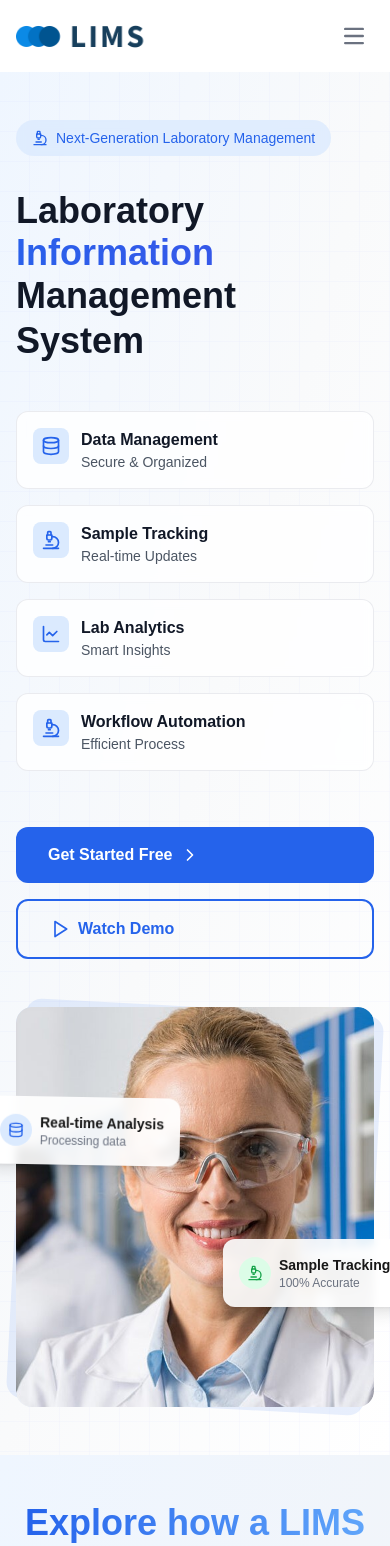
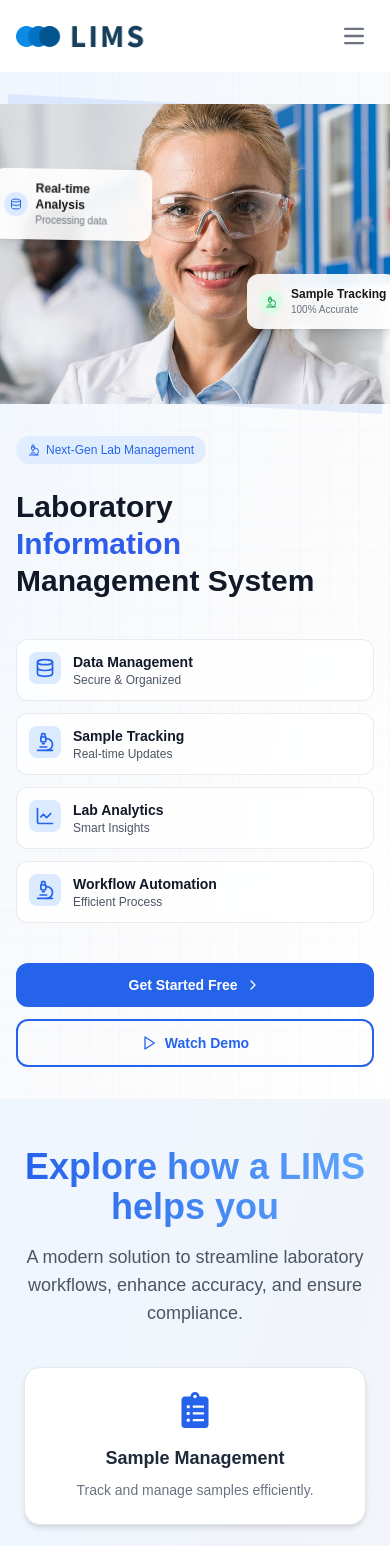
Before and after one commit to namanpunn/Laboratory-Management-System, a Next.js app: page / in a window 390 px wide. Shown: the top 1546 px of the page. Built offline with nearby package versions, Linux system fonts and the light colour scheme.

Commit message:
landing page

```diff
--- a/app/layout.js
+++ b/app/layout.js
@@ -1,6 +1,8 @@
 import { Geist, Geist_Mono } from "next/font/google";
 import "./globals.css";
 import Navbar from "../components/Navbar";
+import Footer from "@/components/Footer";
+
 const geistSans = Geist({
   variable: "--font-geist-sans",
   subsets: ["latin"],
@@ -24,6 +26,7 @@ export default function RootLayout({ children }) {
       >
         <Navbar/>
         {children}
+        <Footer/>
       </body>
     </html>
   );
--- /dev/null
+++ b/components/Footer.jsx
@@ -0,0 +1,59 @@
+export default function Footer() {
+    return (
+      <footer className="bg-gray-50 text-gray-800 border-t border-gray-200 shadow-md">
+        <div className="w-full max-w-screen-xl mx-auto p-4">
+          <div className="flex flex-wrap items-center justify-between">
+            {/* Logo Section */}
+            <a
+              href="#home"
+              className="flex items-center space-x-3 rtl:space-x-reverse mb-4 sm:mb-0"
+            >
+              <img
+                className="h-8"
+                src="/images/logo.png"
+                alt="LIMS Logo"
+              />
+            </a>
+
+            {/* Navigation Links */}
+            <ul className="flex flex-wrap items-center text-sm font-medium space-x-6 rtl:space-x-reverse">
+              <li>
+                <a href="#" className="text-gray-700 hover:text-gray-900 hover:underline transition-colors">
+                  About
+                </a>
+              </li>
+              <li>
+                <a href="#" className="text-gray-700 hover:text-gray-900 hover:underline transition-colors">
+                  Privacy Policy
+                </a>
+              </li>
+              <li>
+                <a href="#" className="text-gray-700 hover:text-gray-900 hover:underline transition-colors">
+                  Licensing
+                </a>
+              </li>
+              <li>
+                <a href="#" className="text-gray-700 hover:text-gray-900 hover:underline transition-colors">
+                  Contact
+                </a>
+              </li>
+            </ul>
+          </div>
+
+          {/* Divider */}
+          <hr className="my-4 border-gray-200" />
+
+          {/* Copyright Section */}
+          <div className="text-center text-sm text-gray-700">
+            <span className="block">
+              © 2023{" "}
+              <a href="#" className="text-gray-900 hover:underline font-medium">
+                LIMS™
+              </a>
+              . All Rights Reserved.
+            </span>
+          </div>
+        </div>
+      </footer>
+    );
+  }
--- a/components/Hero.jsx
+++ b/components/Hero.jsx
@@ -3,7 +3,7 @@ import React, { useEffect, useState } from "react";
 import { Database, Microscope, LineChart, ChevronRight, Play } from "lucide-react";
 import Image from "next/image";
 
-// Separated animation styles
+// Styles remain the same
 const styles = `
 .animate-float {
   animation: float 3s cubic-bezier(0.4, 0, 0.2, 1) infinite;
@@ -54,7 +54,6 @@ const styles = `
 }
 `;
 
-// Separated feature data
 const features = [
   {
     icon: <Database className="w-5 h-5" />,
@@ -113,7 +112,7 @@ export default function Hero() {
 
   return (
     <div className="relative min-h-screen bg-gradient-to-br from-blue-50 via-gray-50 to-white overflow-hidden">
-      {/* Optimized background pattern */}
+      {/* Background pattern */}
       <div className="absolute inset-0 opacity-5" aria-hidden="true">
         <svg width="100%" height="100%" xmlns="http://www.w3.org/2000/svg">
           <pattern id="grid" width="30" height="30" patternUnits="userSpaceOnUse">
@@ -127,99 +126,102 @@ export default function Hero() {
         </svg>
       </div>
 
-      {/* Main container with semantic structure */}
-      <main className="max-w-7xl mx-auto px-4 sm:px-6 lg:px-8 py-12 md:py-20">
-        <div className="grid grid-cols-1 md:grid-cols-2 gap-12 lg:gap-16 items-center">
-          {/* Text content with improved accessibility */}
-          <div className="z-10 space-y-8">
+      {/* Main container */}
+      <main className="max-w-7xl mx-auto px-4 sm:px-6 lg:px-8 py-8 md:py-20">
+        <div className="grid grid-cols-1 md:grid-cols-2 gap-8 md:gap-12 lg:gap-16 items-center">
+          {/* Text content */}
+          <div className="z-10 space-y-6 md:space-y-8 order-2 md:order-1">
             <div
-              className="inline-flex items-center px-4 py-2 rounded-full bg-blue-100/80 text-blue-600
-                         text-sm font-medium backdrop-blur-sm animate-on-scroll opacity-0
-                         transform translate-y-4  ease-out
-                         hover:bg-blue-100 hover:shadow-md transition-all duration-300"
+              className="inline-flex items-center px-3 py-1.5 md:px-4 md:py-2 rounded-full
+                         bg-blue-100/80 text-blue-600 text-xs md:text-sm font-medium
+                         backdrop-blur-sm animate-on-scroll opacity-0 transform
+                         translate-y-4 ease-out hover:bg-blue-100 hover:shadow-md
+                         transition-all duration-300"
               role="badge"
             >
-              <Microscope className="w-4 h-4 mr-2" aria-hidden="true" />
-              <span>Next-Generation Laboratory Management</span>
+              <Microscope className="w-3 h-3 md:w-4 md:h-4 mr-1.5 md:mr-2" aria-hidden="true" />
+              <span>Next-Gen Lab Management</span>
             </div>
 
             <h1 className="animate-on-scroll opacity-0 transform translate-y-4 transition duration-1000 ease-out delay-200">
-              <span className="text-4xl md:text-5xl lg:text-6xl font-bold text-gray-900 leading-tight block">
+              <span className="text-3xl sm:text-4xl md:text-5xl lg:text-6xl font-bold text-gray-900 leading-tight block">
                 Laboratory
               </span>
-              <span className="text-4xl md:text-5xl lg:text-6xl font-bold bg-gradient-to-r from-blue-600 to-indigo-600
+              <span className="text-3xl sm:text-4xl md:text-5xl lg:text-6xl font-bold bg-gradient-to-r from-blue-600 to-indigo-600
                              text-transparent bg-clip-text animate-gradient block">
                 Information
               </span>
-              <span className="text-4xl md:text-5xl lg:text-6xl font-bold text-gray-900 leading-tight block">
+              <span className="text-3xl sm:text-4xl md:text-5xl lg:text-6xl font-bold text-gray-900 leading-tight block">
                 Management System
               </span>
             </h1>
 
-            {/* Feature grid with improved hover states */}
-            <div className="grid grid-cols-1 sm:grid-cols-2 gap-4 lg:gap-6 pt-4">
+            {/* Feature grid */}
+            <div className="grid grid-cols-1 sm:grid-cols-2 gap-3 md:gap-4 lg:gap-6 pt-4">
               {features.map((feature, index) => (
                 <div
                   key={index}
-                  className="hover-card p-4 rounded-xl border border-gray-200/80
+                  className="hover-card p-3 md:p-4 rounded-xl border border-gray-200/80
                             animate-on-scroll opacity-0 transform translate-y-4
                             backdrop-blur-sm bg-white/80"
                   tabIndex={0}
                   role="article"
                 >
                   <div className="flex items-start space-x-3">
-                    <div className="p-2 rounded-lg bg-blue-100 text-blue-600 transition-colors">
+                    <div className="p-1.5 md:p-2 rounded-lg bg-blue-100 text-blue-600 transition-colors">
                       {feature.icon}
                     </div>
                     <div>
-                      <p className="font-semibold text-gray-900">{feature.text}</p>
-                      <p className="text-sm text-gray-600">{feature.desc}</p>
+                      <p className="font-semibold text-gray-900 text-sm md:text-base">{feature.text}</p>
+                      <p className="text-xs md:text-sm text-gray-600">{feature.desc}</p>
                     </div>
                   </div>
                 </div>
               ))}
             </div>
 
-            {/* Enhanced CTA section */}
-            <div className="flex flex-col sm:flex-row gap-4 pt-6">
+            {/* CTA section */}
+            <div className="flex flex-col sm:flex-row gap-3 md:gap-4 pt-4 md:pt-6">
               <button
-                className="group px-8 py-4 bg-blue-600 text-white rounded-xl font-semibold
-                         transition-all duration-300 hover:bg-blue-700 hover:shadow-lg
-                         hover:-translate-y-1 focus:outline-none focus:ring-2
-                         focus:ring-blue-500 focus:ring-offset-2"
+                className="group px-6 py-3 md:px-8 md:py-4 bg-blue-600 text-white rounded-xl
+                         text-sm md:text-base font-semibold transition-all duration-300
+                         hover:bg-blue-700 hover:shadow-lg hover:-translate-y-1
+                         focus:outline-none focus:ring-2 focus:ring-blue-500
+                         focus:ring-offset-2 w-full sm:w-auto"
                 aria-label="Get Started Free"
               >
-                <span className="flex items-center">
+                <span className="flex items-center justify-center">
                   Get Started Free
-                  <ChevronRight className="w-5 h-5 ml-2 transform group-hover:translate-x-1 transition-transform"
+                  <ChevronRight className="w-4 h-4 md:w-5 md:h-5 ml-2 transform
+                                         group-hover:translate-x-1 transition-transform"
                                aria-hidden="true" />
                 </span>
               </button>
               <button
-                className="group px-8 py-4 border-2 border-blue-600 text-blue-600 rounded-xl
-                         font-semibold transition-all duration-300 hover:bg-blue-50
+                className="group px-6 py-3 md:px-8 md:py-4 border-2 border-blue-600
+                         text-blue-600 rounded-xl text-sm md:text-base font-semibold
+                         transition-all duration-300 hover:bg-blue-50
                          hover:-translate-y-1 focus:outline-none focus:ring-2
-                         focus:ring-blue-500 focus:ring-offset-2"
+                         focus:ring-blue-500 focus:ring-offset-2 w-full sm:w-auto"
                 aria-label="Watch Demo"
               >
-                <span className="flex items-center">
-                  <Play className="w-5 h-5 mr-2" aria-hidden="true" />
+                <span className="flex items-center justify-center">
+                  <Play className="w-4 h-4 md:w-5 md:h-5 mr-2" aria-hidden="true" />
                   Watch Demo
                 </span>
               </button>
             </div>
           </div>
 
-          {/* Optimized image section */}
-          <div className="relative h-[400px] md:h-[600px] bg-gray-200 rounded-2xl">
-            <div className="absolute inset-0 bg-blue-600 rounded-2xl rotate-3 opacity-10
+          {/* Image section */}
+          <div className="relative h-[300px] sm:h-[400px] md:h-[600px] order-1 md:order-2 -mx-4 sm:mx-0">
+            <div className="absolute inset-0 bg-blue-600 rounded-none sm:rounded-2xl rotate-3 opacity-10
                           animate-pulse-slow" aria-hidden="true"></div>
-            <div className="absolute inset-0 rounded-2xl overflow-hidden">
+            <div className="absolute inset-0 rounded-none sm:rounded-2xl overflow-hidden">
               <div className="w-full h-full bg-gradient-to-br from-blue-100 to-white opacity-75"></div>
               <Image
                 fill
-                className="object-cover rounded-2xl transition-transform duration-700
-                         transform"
+                className="object-cover"
                 src="/images/hero-girl.jpg"
                 alt="Laboratory professional using LIMS system"
                 priority
@@ -228,31 +230,31 @@ export default function Hero() {
               />
             </div>
 
-            {/* Enhanced floating cards */}
-            <div className="absolute -left-8 top-1/4 bg-white/90 backdrop-blur-sm p-4
+            {/* Floating cards */}
+            <div className="absolute -left-2 sm:-left-8 top-1/4 bg-white/90 backdrop-blur-sm p-3 md:p-4
                           rounded-xl shadow-lg animate-float-slow z-10 hover:shadow-xl
-                          transition-shadow">
+                          transition-shadow max-w-[160px] sm:max-w-none">
               <div className="flex items-center space-x-2">
-                <div className="w-8 h-8 bg-blue-100 rounded-full flex items-center justify-center">
-                  <Database className="w-4 h-4 text-blue-600" aria-hidden="true" />
+                <div className="w-6 h-6 md:w-8 md:h-8 bg-blue-100 rounded-full flex items-center justify-center">
+                  <Database className="w-3 h-3 md:w-4 md:h-4 text-blue-600" aria-hidden="true" />
                 </div>
                 <div>
-                  <p className="text-sm font-semibold">Real-time Analysis</p>
-                  <p className="text-xs text-gray-500">Processing data</p>
+                  <p className="text-xs md:text-sm font-semibold">Real-time Analysis</p>
+                  <p className="text-[10px] md:text-xs text-gray-500">Processing data</p>
                 </div>
               </div>
             </div>
 
-            <div className="absolute -right-8 bottom-1/4 bg-white/90 backdrop-blur-sm p-4
+            <div className="absolute -right-2 sm:-right-8 bottom-1/4 bg-white/90 backdrop-blur-sm p-3 md:p-4
                           rounded-xl shadow-lg animate-float z-10 hover:shadow-xl
-                          transition-shadow">
+                          transition-shadow max-w-[160px] sm:max-w-none">
               <div className="flex items-center space-x-2">
-                <div className="w-8 h-8 bg-green-100 rounded-full flex items-center justify-center">
-                  <Microscope className="w-4 h-4 text-green-600" aria-hidden="true" />
+                <div className="w-6 h-6 md:w-8 md:h-8 bg-green-100 rounded-full flex items-center justify-center">
+                  <Microscope className="w-3 h-3 md:w-4 md:h-4 text-green-600" aria-hidden="true" />
                 </div>
                 <div>
-                  <p className="text-sm font-semibold">Sample Tracking</p>
-                  <p className="text-xs text-gray-500">100% Accurate</p>
+                  <p className="text-xs md:text-sm font-semibold">Sample Tracking</p>
+                  <p className="text-[10px] md:text-xs text-gray-500">100% Accurate</p>
                 </div>
               </div>
             </div>
```
